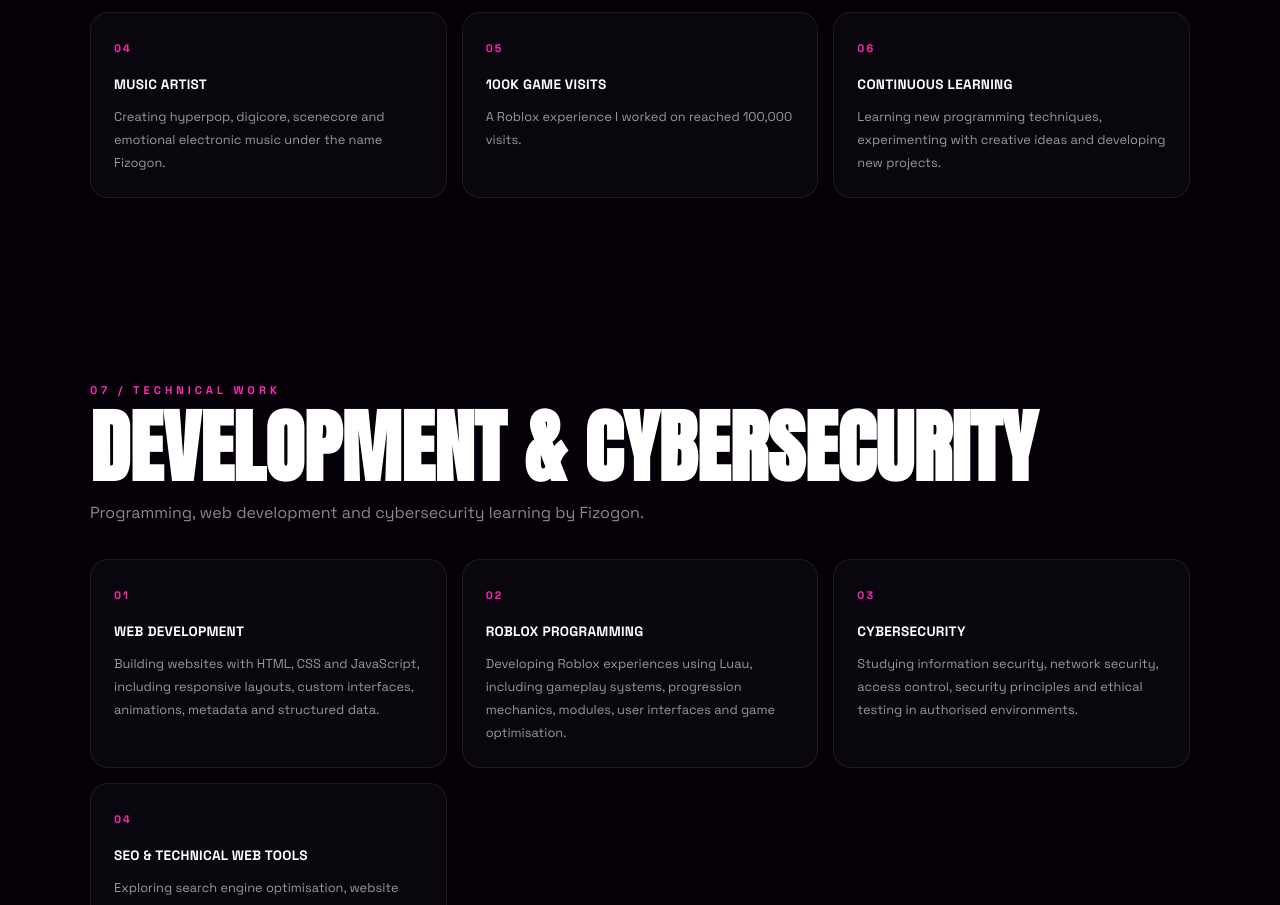
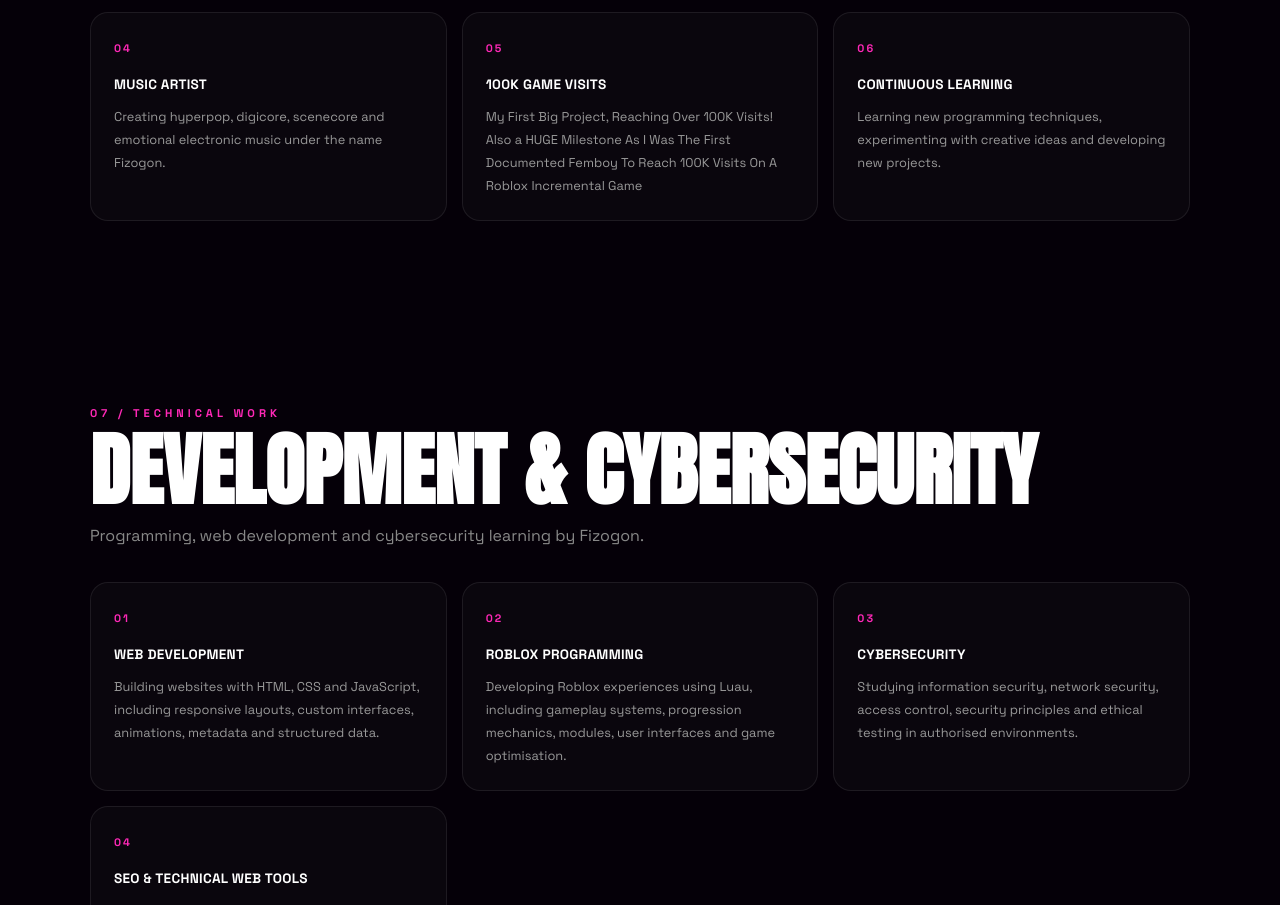
Before and after one commit to fizogonPortfolio/Fizogon, a plain HTML site: page index.html in a window 1280 px wide. Shown: the part 4181-5086 px from the top of the page. Drawn offline with Linux system fonts and the light colour scheme.

Commit message:
Update index.html

```diff
--- a/index.html
+++ b/index.html
@@ -1503,7 +1503,7 @@ footer p {
         <div class="InfoCard Reveal">
             <span class="InfoNumber">05</span>
             <h3>100K GAME VISITS</h3>
-            <p>A Roblox experience I worked on reached 100,000 visits.</p>
+            <p>My First Big Project, Reaching Over 100K Visits! Also a HUGE Milestone As I Was The First Documented Femboy To Reach 100K Visits On A Roblox Incremental Game</p>
         </div>
 
         <div class="InfoCard Reveal">
```
